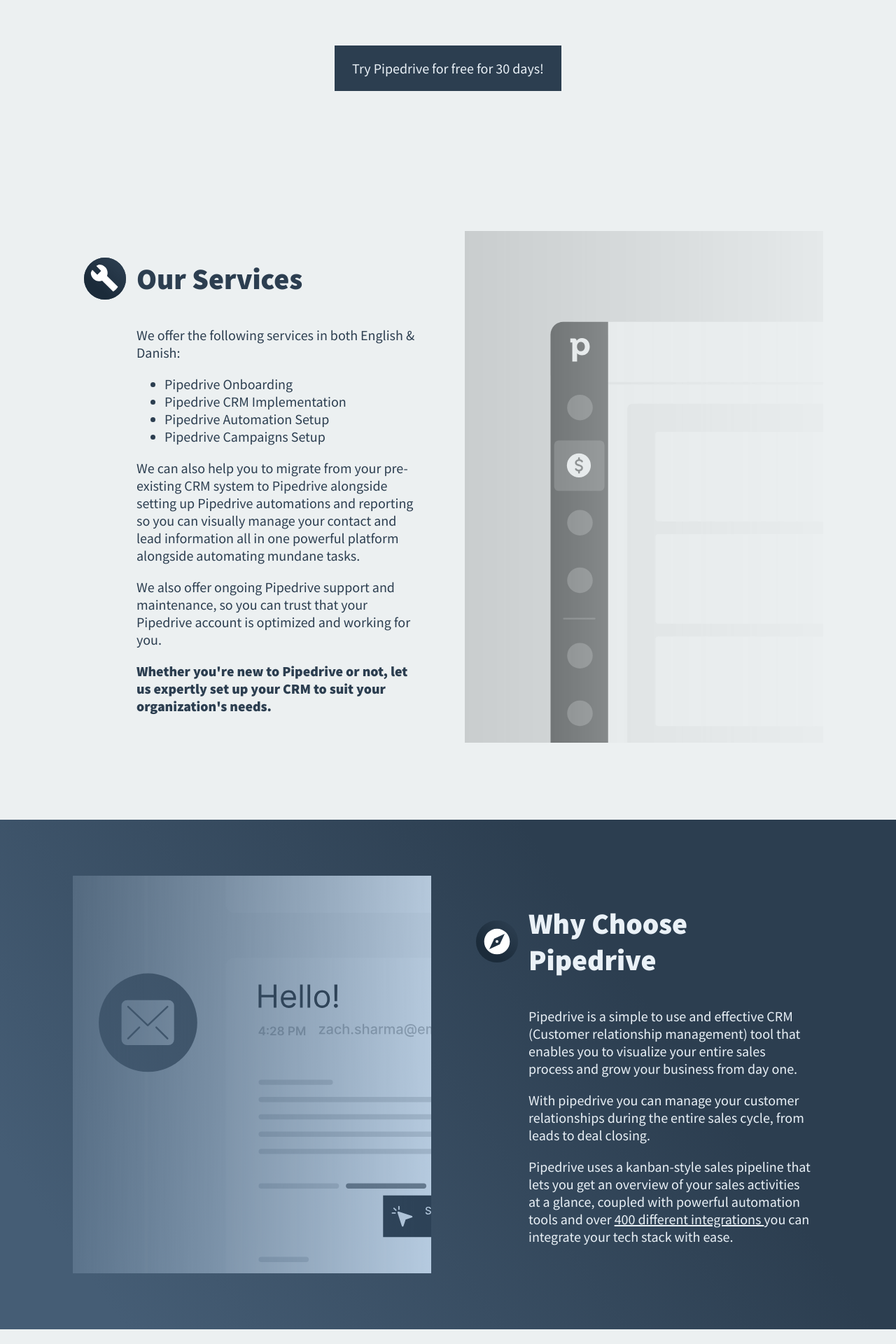
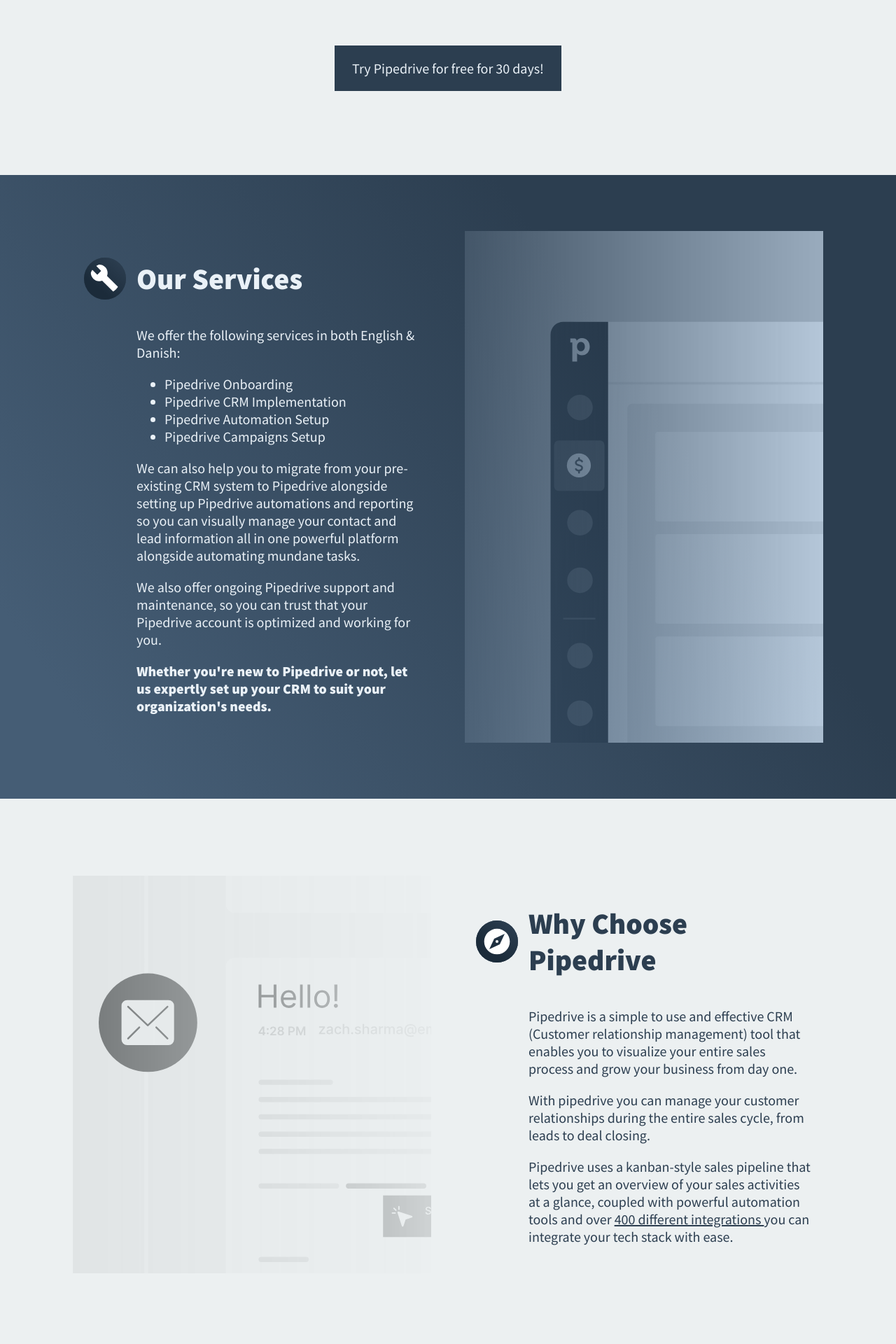
Before and after one commit to derangeddk/deranged.dk, a Jekyll site: the page built from _services/pipedrive.html, in a window 1280 px wide. Shown: the part 595-2515 px from the top of the page at 70% size. Built offline with Jekyll 4.4.1, drawn with Linux system fonts in a browser that asks for light colours; comment, search, counter and statistics services are not loaded.

Commit message:
Fixed styles for every odd service flex row content element

```diff
--- a/_layouts/services.html
+++ b/_layouts/services.html
@@ -92,7 +92,7 @@
     padding-right: 2em;
     padding-left: 2em
   }
-  .flex-row--content:nth-of-type(odd) {
+  :nth-child(odd of .flex-row--content) {
     background-color: #2c3e50;
     background-image: linear-gradient(235deg, #2c3e50 30%, #455d75 90%);
     color: #eaf1f7;
@@ -165,7 +165,7 @@
       rgba(0, 0, 0, 1) 100%
     );
   }
-  .flex-row--content:nth-of-type(odd) img.side-image {
+  :nth-child(odd of .flex-row--content) img.side-image {
     mask-image: linear-gradient(
       to right,
       rgba(0, 0, 0, 0.2) 0%,
@@ -177,7 +177,7 @@
       rgba(0, 0, 0, 1) 100%
     );
   }
-  .flex-row--content:nth-of-type(odd) img.side-image:not(.screenshot) {
+  :nth-child(odd of .flex-row--content) img.side-image:not(.screenshot) {
     mix-blend-mode: color-dodge;
   }
   img.side-image.screenshot {
```
